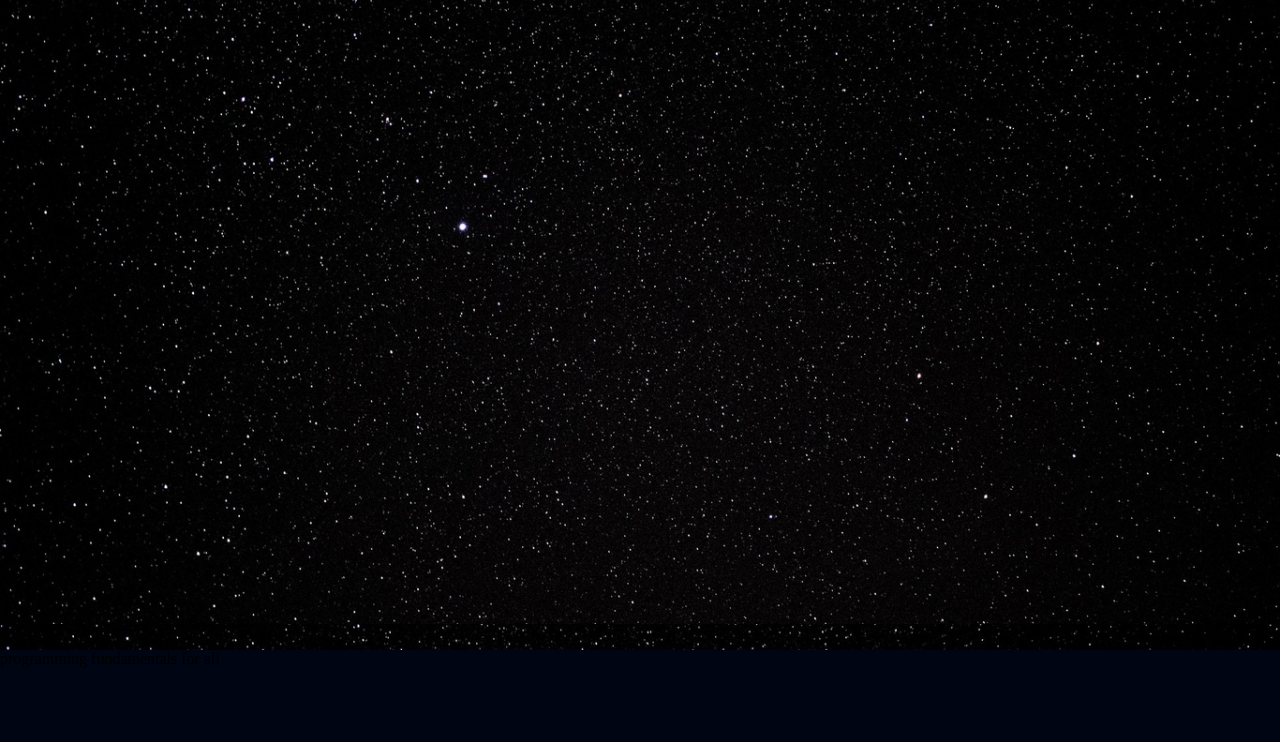
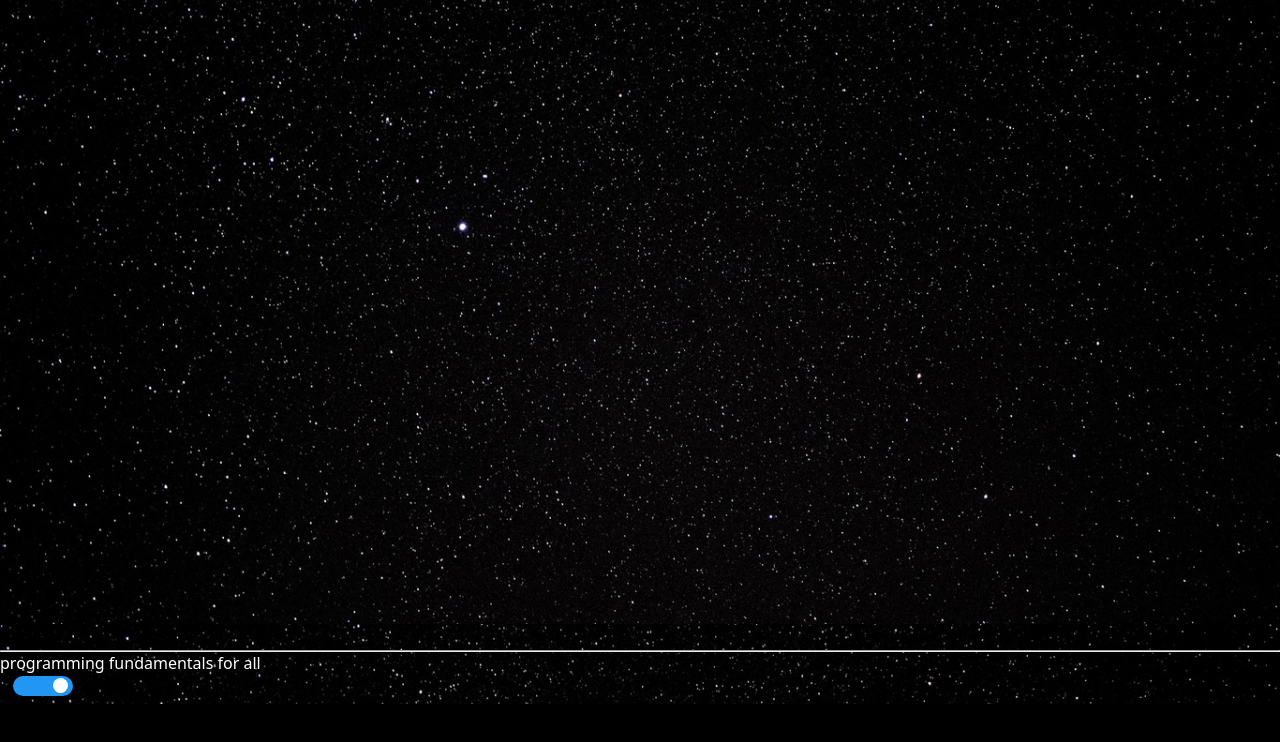
Before and after one commit to destonkmuo/Coders-Maxims, a plain HTML site: page s_dir/GlobalSearch/index.html in a window 1280 px wide. Shown: the part 96-838 px from the top of the page. Drawn offline with Linux system fonts and the light colour scheme; no server answers.

Commit message:
Braniding Change + Markdown Logo Implementation

```diff
--- a/default_attributes/PageAttributes.css
+++ b/default_attributes/PageAttributes.css
@@ -213,8 +213,12 @@ footer {
   width: 100%;
   /* Set the fixed height of the footer here */
   height: 150px;
-  background-color: rgba(0,5,20,200);
   z-index: 3;
+}
+
+footer p {
+  color: white;
+  font-family: system-ui, -apple-system, BlinkMacSystemFont, 'Segoe UI', Roboto, Oxygen, Ubuntu, Cantarell, 'Open Sans', 'Helvetica Neue', sans-serif;
 }
 
 @keyframes fadeInAnimation {
--- a/s_dir/GlobalSearch/index.html
+++ b/s_dir/GlobalSearch/index.html
@@ -7,7 +7,7 @@
       <meta charset="UTF-8">
       <meta name="viewport" content="width=device-width">
       <meta http-equiv="X-UA-Compatible" content="IE=edge">
-      <link rel="icon" href="/default_attributes/Static/cmsmalllogo.png">
+      <link rel="icon" href="/default_attributes/Static/codersmaximsicon.png">
    </head>
    <body>
     <main>
@@ -85,6 +85,7 @@
         <span><button id="low-nav-width-btn">☰</button></span>
     </div>
      <footer>
+      <hr>
         <!-- Random Quotes From Famous Programmers -->
         <p>programming fundamentals for all</p>
         <!-- link different social media pages -->
```
Also changed, not shown: 404/index.html (+1 -1 lines), index.html (+1 -1 lines), default_attributes/Static/codersmaximsicon.png (added), 1 other file.
